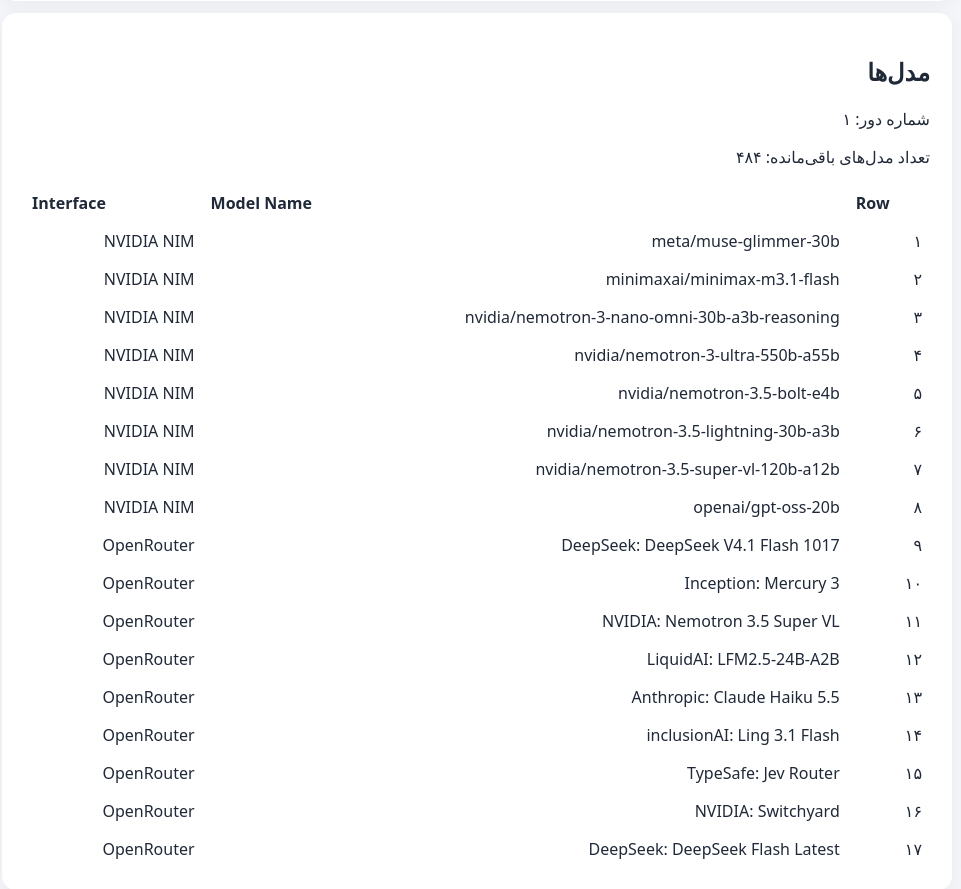
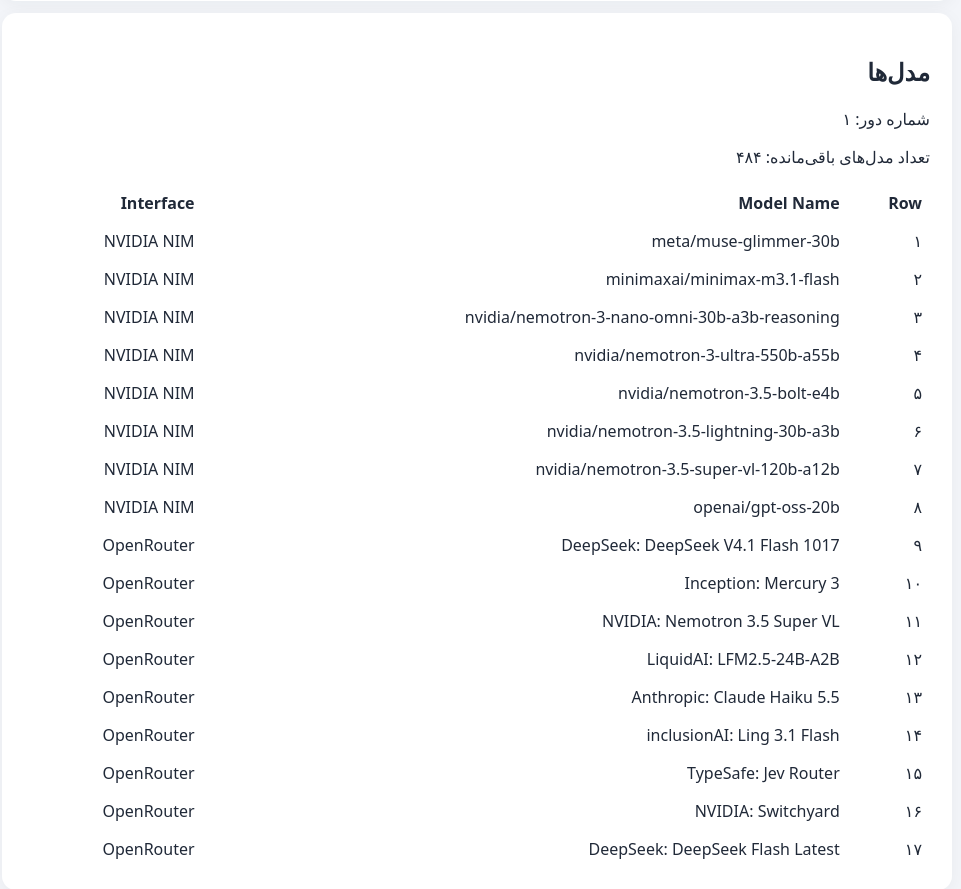
Before and after one commit to farshad-ir/work-with-LLMs, a FastAPI app: page / in a window 1280 px wide. Shown: the part 704-1593 px from the top of the page, without its empty margins (163-1124 px from the left). Run offline with FastAPI, Linux system fonts and the light colour scheme; data that the repository does not hold is empty.

Commit message:
Align table header text to the right

```diff
--- a/app/templates/index.html
+++ b/app/templates/index.html
@@ -94,9 +94,9 @@
         <table style="width: 100%; border-collapse: collapse;">
             <thead>
                 <tr>
-                    <th style="text-align: left; padding: 8px;">Row</th>
-                    <th style="text-align: left; padding: 8px;">Model Name</th>
-                    <th style="text-align: left; padding: 8px;">Interface</th>
+                    <th style="text-align: right; padding: 8px;">Row</th>
+                    <th style="text-align: right; padding: 8px;">Model Name</th>
+                    <th style="text-align: right; padding: 8px;">Interface</th>
                 </tr>
             </thead>
 
```
